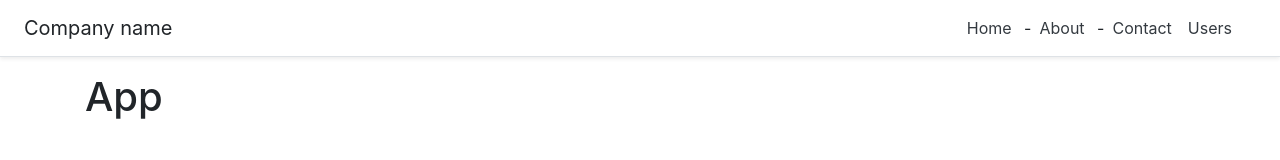
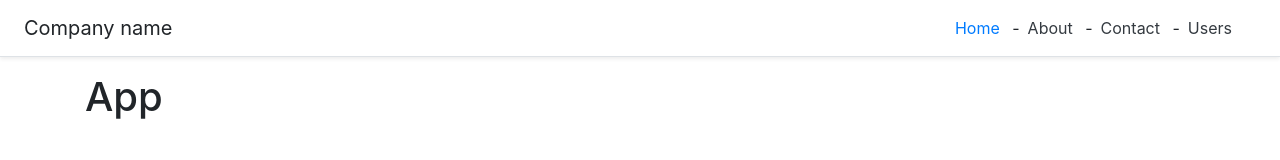
Before and after one commit to UsmannArshad/React-Router, a React (Create React App) app in the folder react_router_p1/: page / in a window 1280 px wide. Shown: the top 160 px of the page. Built offline with nearby package versions, Linux system fonts and the light colour scheme.

Commit message:
nav link

```diff
--- a/react_router_p1/src/index.js
+++ b/react_router_p1/src/index.js
@@ -1,25 +1,29 @@
 import React from 'react';
 import ReactDOM from 'react-dom/client';
 import App from './App';
-import {BrowserRouter,Route,Routes,Link,MemoryRouter} from 'react-router-dom'
+import {BrowserRouter,Route,Routes,Link,NavLink} from 'react-router-dom'
 import Home from './components/home';
 import About from './components/about';
 import Contact from './components/contact';
 import Users from './components/users';
 const root = ReactDOM.createRoot(document.getElementById('root'));
+let activeStyle = {
+  textDecoration: "underline",
+};
 root.render(
   <>
-  <MemoryRouter initialEntries={["/"]}>
+  <BrowserRouter>
         <header>
           <div className="d-flex flex-column flex-md-row align-items-center p-3 px-md-4 mb-3 bg-white border-bottom shadow-sm">
             <h5 className="my-0 mr-md-auto font-weight-normal">Company name</h5>
             <nav className="my-2 my-md-0 mr-md-3">
-              <Link className="p-2 text-dark" to="/home">Home</Link> -
+              <NavLink className="p-2"   style={({ isActive }) =>
+              isActive ? activeStyle : undefined} to="/home">Home</NavLink> -
               <Link className="p-2 text-dark" to="/about">About</Link> -
               <Link className="p-2 text-dark" to={{
                 pathname:'/contact',
                 hash:'usman',
-              }}>Contact</Link>
+              }}>Contact</Link> -
               <Link className="p-2 text-dark" to="/users">Users</Link>
             </nav>
           </div>
@@ -34,6 +38,6 @@ root.render(
           <Route path="/users/:name" element={<Users/>}/>
           </Routes>
         </div>
-    </MemoryRouter>
+    </BrowserRouter>
   </>
 );
```
Also changed, not shown: 1 other file (tests, documents, lock files or other folders).
